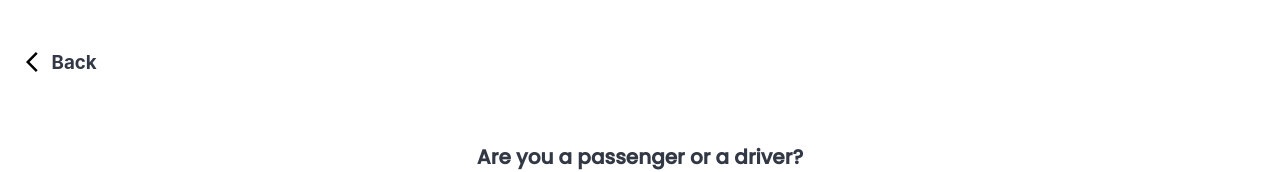
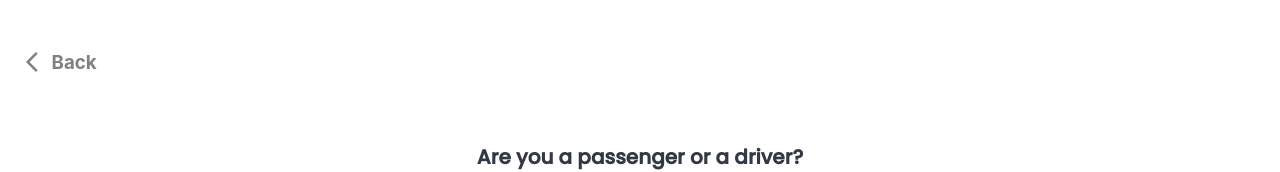
Before and after one commit to prateekrusta/InDrivePal, a React (Create React App) app in the folder Client/: page / in a window 1280 px wide. Shown: the top 172 px of the page. Built offline with nearby package versions, Linux system fonts and the light colour scheme.

Commit message:
passenger-driver

```diff
--- a/Client/src/assets/onboarding.css
+++ b/Client/src/assets/onboarding.css
@@ -55,5 +55,5 @@ p {
 }
 
 h3{
-  color: #323844;
+  color: grey;
 }
--- a/Client/src/components/onboarding/passenger-driver.js
+++ b/Client/src/components/onboarding/passenger-driver.js
@@ -6,7 +6,7 @@ import passengerdriver from '../../assets/images/passenger.png';
 const PassengerDriver = () => {
   return (
     <div className="onboarding">
-    <div className="back"><ArrowBackIosIcon /><h3>Back</h3></div>
+    <div className="back"><ArrowBackIosIcon style={{color: 'grey'}} /><h3>Back</h3></div>
       <center>
         <p style={{fontSize:20, marginTop: 50}}>Are you a passenger or a driver?</p>
         <p style={{color:"grey", fontWeight:100}}>You can change the mode later</p>
```
